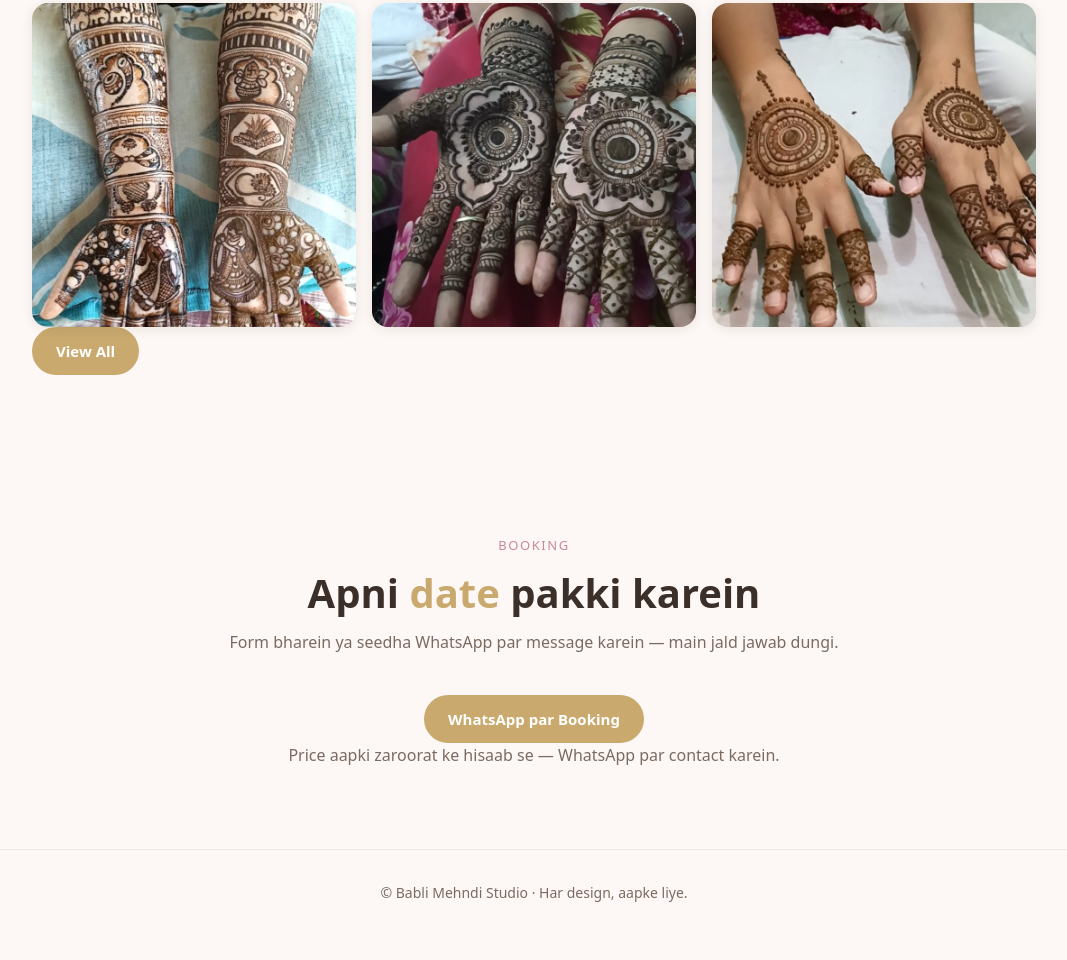
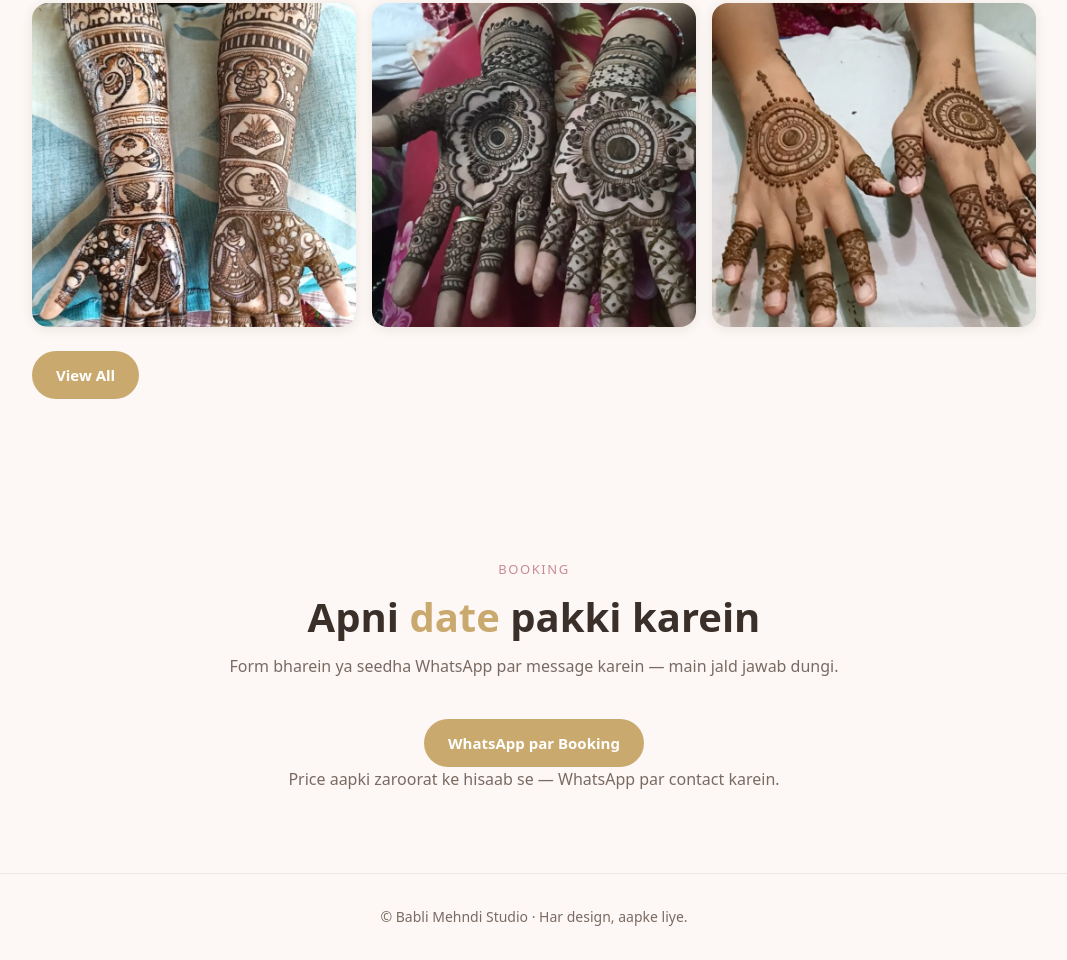
Before and after one commit to atiqulalam257/mehndi_artist_site, a plain HTML site: page index.html in a window 1280 px wide. Shown: the part 2735-3695 px from the top of the page, without its empty margins (106-1173 px from the left). Before the commit the page ends 3671 px from the top, so only its background shows below. Drawn offline with Linux system fonts and the light colour scheme.

Commit message:
Add space above View All portfolio button

```diff
--- a/style-extra.css
+++ b/style-extra.css
@@ -32,3 +32,8 @@
 @media (min-width: 720px) {
   .about-art { min-height: 420px; }
 }
+
+/* Keep the View All button separated from the last portfolio row. */
+.gallery-actions {
+  margin-top: 24px;
+}
```
